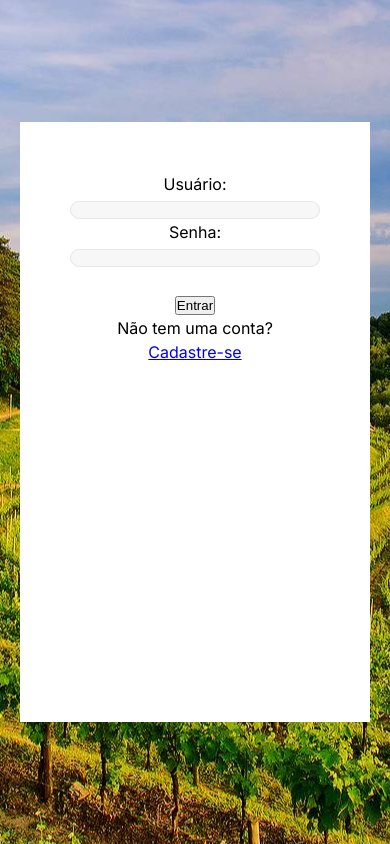
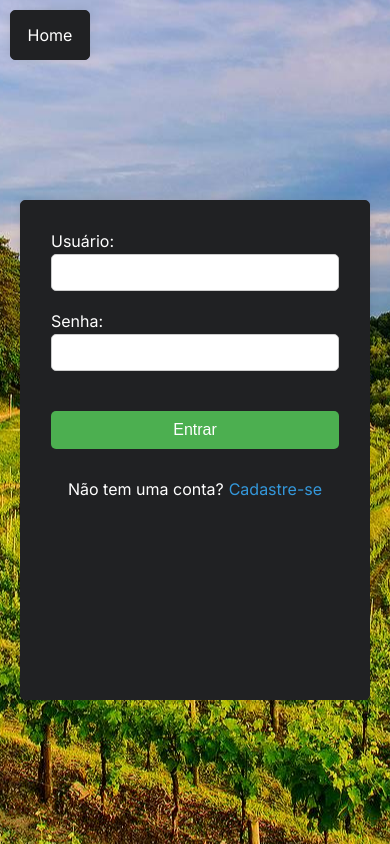
Before and after one commit to yPierre/ChatXP, a Next.js app: page /login in a window 390 px wide. Built offline with nearby package versions, Linux system fonts and the light colour scheme.

Commit message:
telas home, login e signup prontas. Varias correcoes relacionadas a responsividades

```diff
--- a/src/app/globals.css
+++ b/src/app/globals.css
@@ -20,8 +20,14 @@
   }
 }
 
+.desktop{
+  display: flex;
+  width: 100%;
+  height: calc(100vh - 60px);
+}
+
 .wallpaper--container {
-  position: relative;
+  display: flex;
   width: 100%;
   height: 100%;
 }
@@ -139,12 +145,9 @@
 }
 
 .window--msn--container{
-  position: fixed;
-  top: 0;
-  left: 1vw;
-  top: 2vh;
-  width: 15vw;
-  height: 93vh;
+  margin: 20px;
+  width: 300px;
+  height: 100%;
   background-color: black;
   border-top-left-radius: 8px;
   border-top-right-radius: 7px;
@@ -152,12 +155,10 @@
 }
 
 .window--conversation--container{
-  position: fixed;
-  top: 0;
-  right: 1vw;
-  top: 2vh;
-  width: 82vw;
-  height: 93vh;
+  margin: 20px;
+  flex-grow: 1;
+  width: 300px;
+  height: 100%;
   background-color: white;
   border-top-left-radius: 8px;
   border-top-right-radius: 7px;
@@ -171,6 +172,7 @@
 .window--conversation--content{
   display: flex;
   flex-direction: column;
+
   align-items: flex-end; /* Centraliza horizontalmente */
   justify-content: space-between; /* Adiciona espaços acima e abaixo dos cards */
   padding: 0 200px; /* Adiciona espaços nas laterais */
@@ -272,6 +274,10 @@
   color: #202123;
 }
 
+.window--conversation--history{
+  overflow-y: auto;
+}
+
 .custom-image {
   background-color: white;
   border-radius: 6px;
@@ -307,17 +313,21 @@
 }
 
 .h1--container--home{
-  margin-top: 20%;
+  display: flex;
+  justify-content: center;
+  margin-top: 350px;
   margin-left: 5%;
-  width: 30%;
+  width: 600px;
   padding: 20px;
   background-color: #202123;
 }
 
 .p--container--home{
+  display: flex;
+  justify-content: center;
   margin-top: 50px;
   margin-left: 13%;
-  width: 15%;
+  width: 300px;
   padding: 20px;
   background-color: #202123;
 }
@@ -335,7 +345,7 @@
 
 
 .home--menu{
-  width: 20%;
+  width: 300px;
   display: flex;
   margin-left: auto;
   margin-right: 0;
@@ -347,56 +357,179 @@
   color: white;
 }
 
-.loginform--container{
-  background-color: #fff;
-  width: 350px;
-  height:600px;
-  text-align: center;
-  position: absolute;
-  top: 50%;
-  left: 50%;
-  margin: -300px 0 0 -175px;
-  padding: 50px;
-  color: black;
-  font-size: 1rem;
-  font-weight: 400;
-  line-height: 1.5;
+.login-page {
+  display: flex;
+  flex-direction: column;
+  align-items: center;
+  justify-content: center;
+  height: 100vh; /* Define a altura total da tela */
 }
 
-.loginform--input{
-  width: 100%;
-  line-height: 1.2;
-  background-color: #f7f7f7;
-  border: 1px solid #e6e6e6;
-  border-radius: 10px;
-  margin: 0;
-  padding: 0;
-  box-sizing: border-box;
+/* styles.css ou styles.module.css (se estiver usando módulos CSS) */
+.loginform--container {
+  display: flex;
+  align-items: center;
+  justify-content: center;
+  height: 90vh;
+  color: white;
 }
 
-.signupform--container{
-  background-color: #fff;
+.loginform--validate {
   width: 350px;
-  height:600px;
-  text-align: center;
-  position: absolute;
-  top: 50%;
-  left: 50%;
-  margin: -300px 0 0 -175px;
-  padding: 50px;
-  color: black;
-  font-size: 1rem;
-  font-weight: 400;
-  line-height: 1.5;
+  height: 500px;
+  padding: 30px;
+  border: 1px solid #202123;
+  border-radius: 5px;
+  box-shadow: 0 0 10px rgba(0, 0, 0, 0.1);
+  background-color: #202123; /* Cor de fundo para o formulário */
 }
 
-.signupform--input{
+.loginform--input {
   width: 100%;
-  line-height: 1.2;
-  background-color: #f7f7f7;
-  border: 1px solid #e6e6e6;
-  border-radius: 10px;
-  margin: 0;
-  padding: 0;
+  padding: 10px;
+  margin-top: 3px;
+  margin-bottom: 20px;
   box-sizing: border-box;
+  background-color: #fff; /* Define o fundo do input como branco */
+  color: #000; /* Define a cor do texto do input como preto */
+  border: 1px solid #ccc; /* Adiciona uma borda para separar visualmente os campos */
+  border-radius: 5px; /* Adiciona borda arredondada */
 }
+
+#loginBtn {
+  width: 100%;
+  padding: 10px;
+  background-color: #4caf50;
+  margin-bottom: 20px;
+  color: #fff;
+  border: none;
+  font-size: 16px;
+  border-radius: 5px;
+  cursor: pointer;
+}
+
+#loginBtn:hover {
+  background-color: #45a049;
+}
+
+.loginform--link {
+  display: flex;
+  align-items: center;
+  justify-content: center;
+  margin-top: 10px;
+}
+
+.loginform--link p {
+  margin-right: 5px;
+}
+
+.backhomeBtn {
+  display: flex;
+  align-items: center;
+  justify-content: center;
+  width: 80px;
+  height: 50px;
+  border: 1px solid #202123;
+  border-radius: 5px;
+  box-shadow: 0 0 10px rgba(0, 0, 0, 0.1);
+  background-color: #202123; /* Cor de fundo para o formulário */
+  margin: 10px;
+}
+
+
+.backhomeBtn a{
+  color: #fff;
+  text-decoration: none;
+}
+
+
+/* Estilizando o link de cadastro */
+a {
+  color: #3498db;
+  text-decoration: none;
+}
+
+a:hover {
+  text-decoration: underline;
+}
+
+
+.signupform--container {
+  display: flex;
+  align-items: center;
+  justify-content: center;
+  height: 90vh;
+  color: white;
+}
+
+.signupform--validate {
+  width: 350px;
+  height: 500px;
+  padding: 30px;
+  border: 1px solid #202123;
+  border-radius: 5px;
+  box-shadow: 0 0 10px rgba(0, 0, 0, 0.1);
+  background-color: #202123; /* Cor de fundo para o formulário */
+}
+
+.signupform--input {
+  width: 100%;
+  padding: 10px;
+  margin-top: 3px;
+  margin-bottom: 20px;
+  box-sizing: border-box;
+  background-color: #fff; /* Define o fundo do input como branco */
+  color: #000; /* Define a cor do texto do input como preto */
+  border: 1px solid #ccc; /* Adiciona uma borda para separar visualmente os campos */
+  border-radius: 5px; /* Adiciona borda arredondada */
+}
+
+#signupBtn {
+  width: 100%;
+  padding: 10px;
+  background-color: #4caf50;
+  margin-bottom: 20px;
+  color: #fff;
+  border: none;
+  font-size: 16px;
+  border-radius: 5px;
+  cursor: pointer;
+}
+
+#signupBtn:hover {
+  background-color: #45a049;
+}
+
+.signupform--link {
+  display: flex;
+  align-items: center;
+  justify-content: center;
+  margin-top: 10px;
+}
+
+.signupform--link p {
+  margin-right: 5px;
+}
+
+@media (max-height: 600px) {
+  .loginform--validate {
+    height: 350px; /* Altura reduzida do formulário quando a altura da tela for menor que 600px */
+  }
+  .signupform--validate {
+    height: 400px; /* Altura reduzida do formulário quando a altura da tela for menor que 600px */
+  }
+  .h1--container--home{
+    margin-top: 100px;
+  }
+}
+
+@media (max-width: 667px) {
+  .h1--container--home{
+    width: 400px;
+  }
+  .home--menu{
+    width: 100%;
+    display: flex;
+    justify-content: space-around;
+  }
+}
--- a/src/app/login/page.tsx
+++ b/src/app/login/page.tsx
@@ -1,10 +1,14 @@
 "use client"; // This is a client component
 
 import LoginForm from "@/components/loginform"
+import Link from 'next/link';
 
 export default function Login(){
     return(
-        <div>
+        <div className="login--page">
+            <div className="backhomeBtn">
+                <Link href="/home">Home</Link>
+            </div>
             <LoginForm/>
             <div className="wallpaper--container">
                 <div className="bg--wallpaper"></div>
--- a/src/app/signup/page.tsx
+++ b/src/app/signup/page.tsx
@@ -1,10 +1,14 @@
 "use client"; // This is a client component
 
 import SignUpForm from "@/components/signupform"
+import Link from 'next/link';
 
 export default function SignUp(){
     return(
         <div>
+            <div className="backhomeBtn">
+                <Link href="/home">Home</Link>
+            </div>
             <SignUpForm/>
             <div className="wallpaper--container">
                 <div className="bg--wallpaper"></div>
--- a/src/components/loginform.tsx
+++ b/src/components/loginform.tsx
@@ -4,13 +4,16 @@ import Link from 'next/link';
 export default function LoginForm(props: any){
     return(
         <div className="loginform--container">
-            <form className="loginform--validade">
+            <form className="loginform--validate">
                 <label>Usuário:</label><br/>
                 <input className="loginform--input" type="text" id="username" name="username"/><br/>
                 <label>Senha:</label><br/>
                 <input className="loginform--input" type="password" id="password" name="password"/><br/><br/>
                 <button type="submit" id="loginBtn">Entrar</button><br/>
-                <p>Não tem uma conta?</p><Link href="/signup" className="">Cadastre-se</Link>
+                <div className="loginform--link">
+                    <p>Não tem uma conta?</p>
+                    <Link href="/signup">Cadastre-se</Link>
+                </div>
             </form>
 
         </div>
```
Also changed, not shown: src/app/board/page.tsx (+12 -10 lines), src/app/home/page.tsx (+5 -5 lines), src/components/signupform.tsx (+6 -3 lines).
